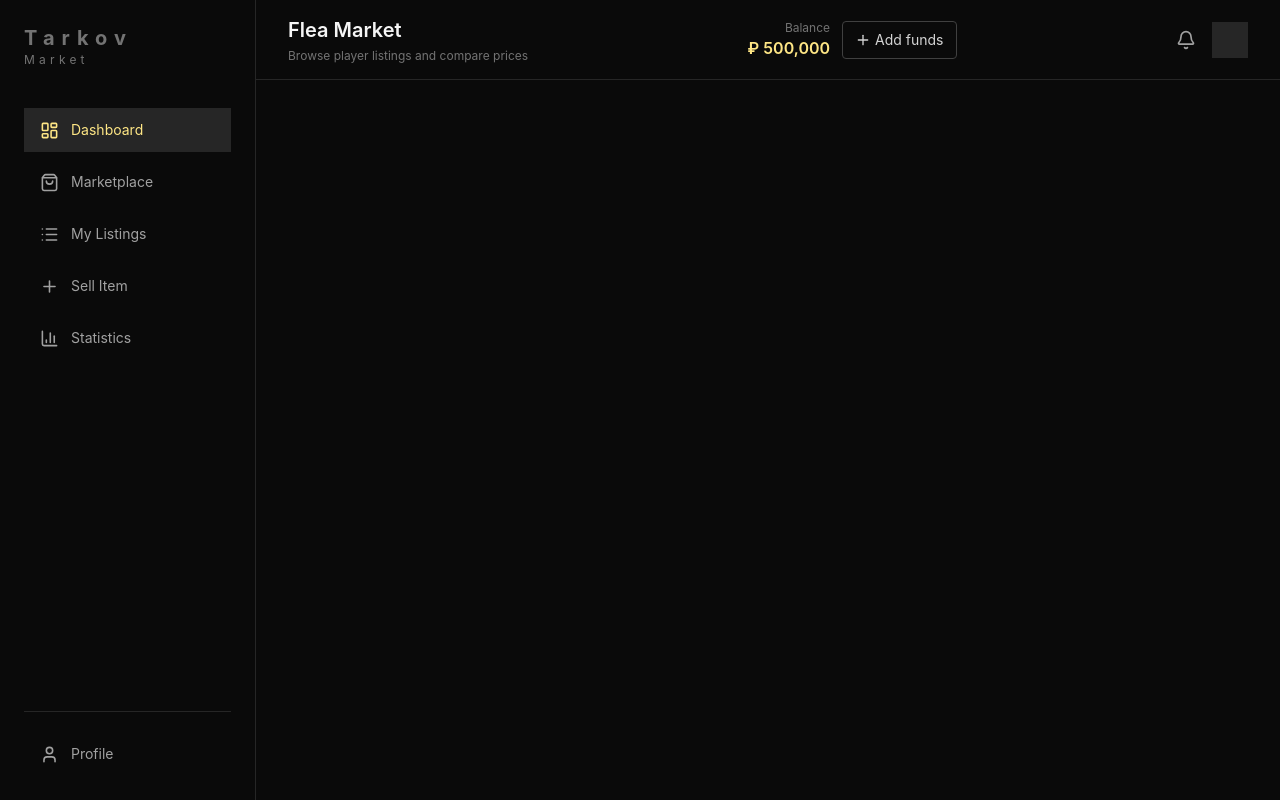
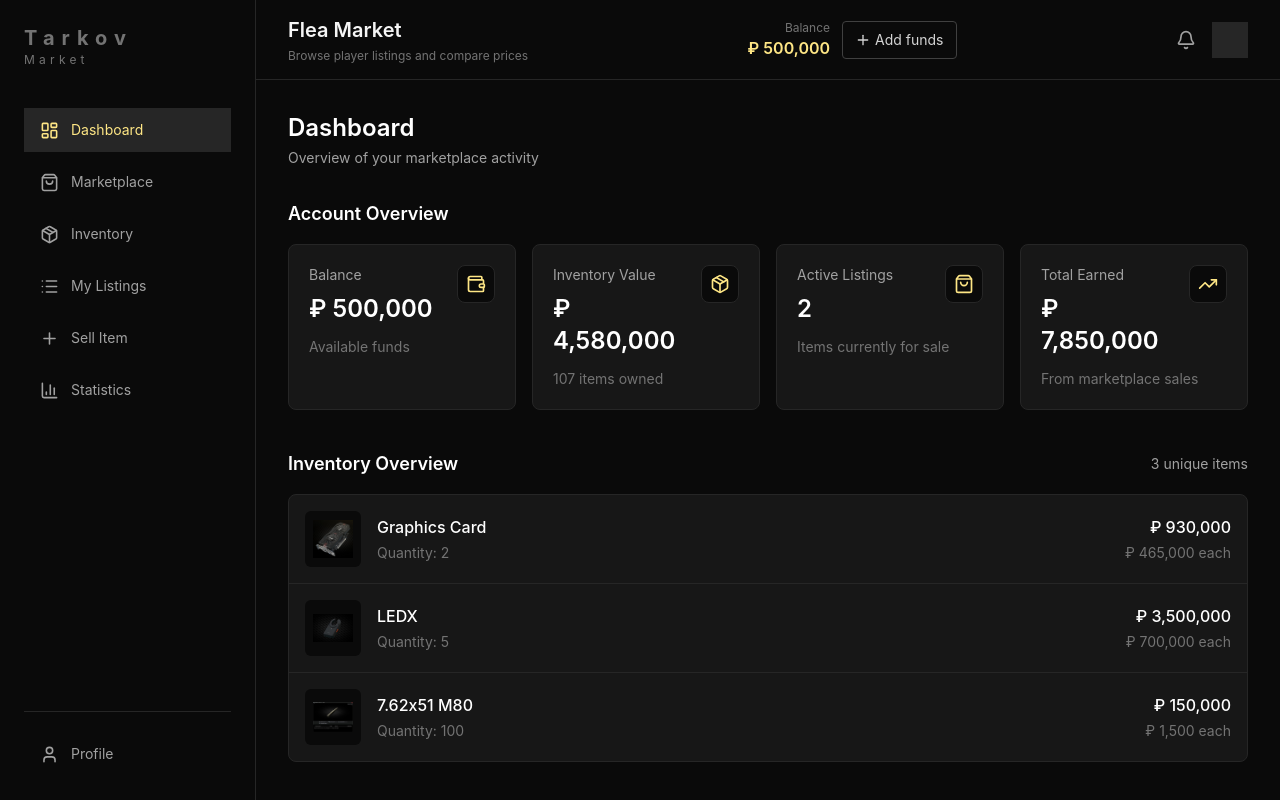
Before and after one commit to SakariasRE/tarkov-market, a React (Vite) app: page / in a window 1280 px wide. Both pictures are taken after a click on the button "Dashboard". Built offline with nearby package versions, Linux system fonts and the light colour scheme.

Commit message:
dashboard

```diff
--- a/src/App.tsx
+++ b/src/App.tsx
@@ -6,6 +6,7 @@
 import Market from "./pages/market";
 import Statistics from "./pages/statistics";
 import MyListings from "./pages/myListings";
+import Dashboard from "./pages/dashboard";
 
 function App() {
   const [balance, setBalance] = useState(() => {
@@ -31,7 +32,7 @@
           balance={balance}
           setBalance={setBalance}
         />
-
+        {currentPage === "dashboard" && <Dashboard />}
         {currentPage === "marketplace" && <Market />}
         {currentPage === "inventory" && <Inventory />}
         {currentPage === "sell" && <SellItem />}
--- a/src/components/sidebar.tsx
+++ b/src/components/sidebar.tsx
@@ -5,6 +5,7 @@
   Plus,
   BarChart3,
   User,
+  Package,
 } from "lucide-react";
 
 type SidebarProps = {
@@ -38,6 +39,12 @@
           text="Marketplace"
           active={currentPage === "marketplace"}
           onClick={() => setCurrentPage("marketplace")}
+        />
+        <NavItem
+          icon={<Package size={19} />}
+          text="Inventory"
+          active={currentPage === "inventory"}
+          onClick={() => setCurrentPage("inventory")}
         />
 
         <NavItem
--- /dev/null
+++ b/src/pages/dashboard.tsx
@@ -0,0 +1,185 @@
+import { Package, ShoppingBag, Wallet, TrendingUp } from "lucide-react";
+import { useState } from "react";
+import type { InventoryItem } from "../types/item";
+import { items as marketItems } from "../data/items";
+
+function Dashboard() {
+  const [inventoryItems] = useState<InventoryItem[]>(() => {
+    const savedItems = localStorage.getItem("inventory");
+
+    return savedItems
+      ? JSON.parse(savedItems)
+      : [
+          { ...marketItems[0], quantity: 2 },
+          { ...marketItems[1], quantity: 5 },
+          { ...marketItems[2], quantity: 100 },
+        ];
+  });
+
+  const balance = Number(localStorage.getItem("balance")) || 500000;
+
+  const inventoryValue = inventoryItems.reduce(
+    (total, item) => total + item.price * item.quantity,
+    0
+  );
+
+  const totalItems = inventoryItems.reduce(
+    (total, item) => total + item.quantity,
+    0
+  );
+
+  // fake data tills backend finns
+  const activeListings = 2;
+  const totalEarned = 7850000;
+
+  return (
+    <main className="flex-1 p-8">
+      <div className="mx-auto w-full max-w-[1600px]">
+        <h1 className="text-2xl font-semibold text-white">
+          Dashboard
+        </h1>
+
+        <p className="mt-1 text-sm text-neutral-400">
+          Overview of your marketplace activity
+        </p>
+
+        <section
+          className="mt-8"
+          aria-labelledby="account-overview-heading"
+        >
+          <h2
+            id="account-overview-heading"
+            className="mb-4 text-lg font-semibold text-white"
+          >
+            Account Overview
+          </h2>
+
+          <div className="grid grid-cols-1 gap-4 sm:grid-cols-2 xl:grid-cols-4">
+            <DashboardCard
+              title="Balance"
+              value={`₽ ${balance.toLocaleString()}`}
+              description="Available funds"
+              icon={<Wallet size={20} aria-hidden="true" />}
+            />
+
+            <DashboardCard
+              title="Inventory Value"
+              value={`₽ ${inventoryValue.toLocaleString()}`}
+              description={`${totalItems} items owned`}
+              icon={<Package size={20} aria-hidden="true" />}
+            />
+
+            <DashboardCard
+              title="Active Listings"
+              value={activeListings.toString()}
+              description="Items currently for sale"
+              icon={<ShoppingBag size={20} aria-hidden="true" />}
+            />
+
+            <DashboardCard
+              title="Total Earned"
+              value={`₽ ${totalEarned.toLocaleString()}`}
+              description="From marketplace sales"
+              icon={<TrendingUp size={20} aria-hidden="true" />}
+            />
+          </div>
+        </section>
+
+        <section
+          className="mt-10"
+          aria-labelledby="inventory-overview-heading"
+        >
+          <div className="mb-4 flex items-center justify-between">
+            <h2
+              id="inventory-overview-heading"
+              className="text-lg font-semibold text-white"
+            >
+              Inventory Overview
+            </h2>
+
+            <span className="text-sm text-neutral-400">
+              {inventoryItems.length} unique items
+            </span>
+          </div>
+
+          <div className="overflow-hidden rounded-lg border border-neutral-800 bg-neutral-900">
+            {inventoryItems.slice(0, 4).map((item) => (
+              <article
+                key={item.id}
+                className="flex items-center gap-4 border-b border-neutral-800 p-4 last:border-b-0"
+              >
+                <div className="flex h-14 w-14 shrink-0 items-center justify-center rounded-md bg-neutral-950 p-2">
+                  <img
+                    src={item.image}
+                    alt=""
+                    className="h-full w-full object-contain"
+                  />
+                </div>
+
+                <div className="min-w-0 flex-1">
+                  <h3 className="font-medium text-white">
+                    {item.name}
+                  </h3>
+
+                  <p className="mt-1 text-sm text-neutral-500">
+                    Quantity: {item.quantity}
+                  </p>
+                </div>
+
+                <div className="text-right">
+                  <p className="font-medium text-white">
+                    ₽ {(item.price * item.quantity).toLocaleString()}
+                  </p>
+
+                  <p className="mt-1 text-sm text-neutral-500">
+                    ₽ {item.price.toLocaleString()} each
+                  </p>
+                </div>
+              </article>
+            ))}
+          </div>
+        </section>
+      </div>
+    </main>
+  );
+}
+
+type DashboardCardProps = {
+  title: string;
+  value: string;
+  description: string;
+  icon: React.ReactNode;
+};
+
+function DashboardCard({
+  title,
+  value,
+  description,
+  icon,
+}: DashboardCardProps) {
+  return (
+    <article className="rounded-lg border border-neutral-800 bg-neutral-900 p-5">
+      <div className="flex items-start justify-between gap-4">
+        <div>
+          <p className="text-sm text-neutral-400">
+            {title}
+          </p>
+
+          <p className="mt-2 text-2xl font-semibold text-white">
+            {value}
+          </p>
+        </div>
+
+        <div className="rounded-lg border border-neutral-800 bg-neutral-950 p-2 text-amber-200">
+          {icon}
+        </div>
+      </div>
+
+      <p className="mt-3 text-sm text-neutral-500">
+        {description}
+      </p>
+    </article>
+  );
+}
+
+export default Dashboard;
```
